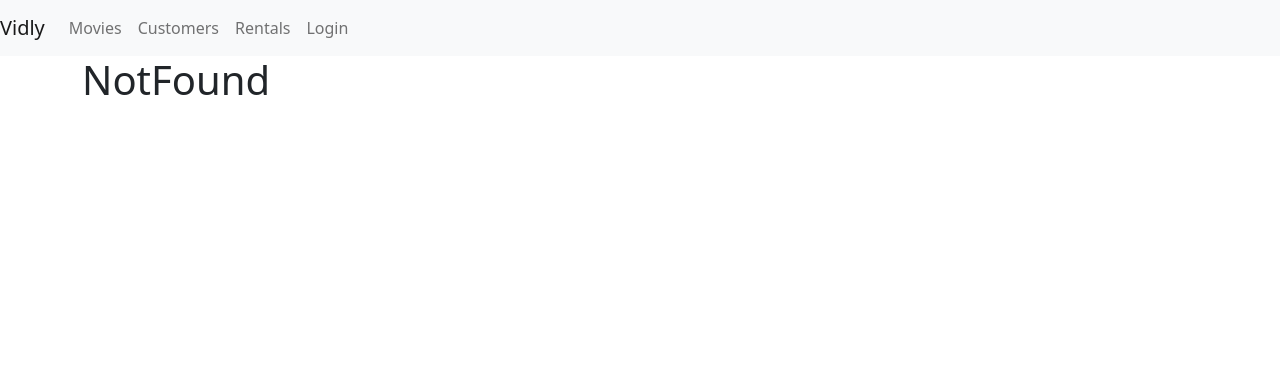
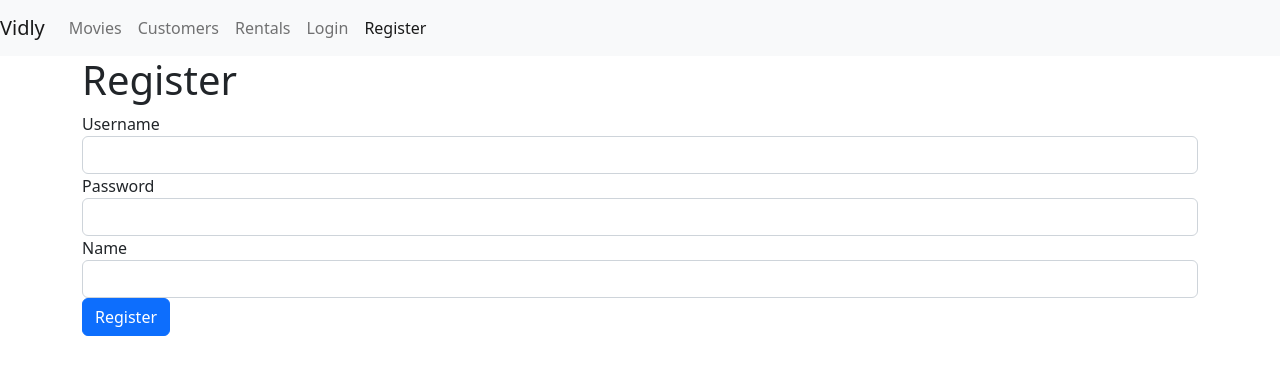
Before and after one commit to manijehshirzadeh/vidly, a React (Create React App) app: page /register in a window 1280 px wide. Before the commit this address led to /not-found. Shown: the top 374 px of the page. Built offline with nearby package versions, Linux system fonts and the light colour scheme.

Commit message:
created register form, used it in register route

```diff
--- a/src/App.js
+++ b/src/App.js
@@ -7,6 +7,8 @@ import Rentals from "./components/rentals";
 import NotFound from "./components/notFound";
 import NavBar from "./components/navBar";
 import LoginForm from "./components/loginForm";
+import RegisterForm from "./components/registerForm";
+
 import "./App.css";
 
 class App extends Component {
@@ -16,6 +18,7 @@ class App extends Component {
         <NavBar />
         <main className="container">
           <Switch>
+            <Route path="/register" component={RegisterForm} />
             <Route path="/login" component={LoginForm} />
             <Route path="/movies/:id" component={MovieForm} />
             <Route path="/movies" component={Movies} />
--- a/src/components/navBar.jsx
+++ b/src/components/navBar.jsx
@@ -32,6 +32,9 @@ const NavBar = () => {
           <NavLink className="nav-item nav-link" to="/login">
             Login
           </NavLink>
+          <NavLink className="nav-item nav-link" to="/register">
+            Register
+          </NavLink>
         </div>
       </div>
     </nav>
--- /dev/null
+++ b/src/components/registerForm.jsx
@@ -0,0 +1,43 @@
+import React, { Component } from "react";
+
+class RegisterForm extends Component {
+  state = {
+    account: { username: "", password: "", name: "" },
+  };
+
+  handleSubmit = (e) => {
+    e.preventDefault();
+
+    console.log("Registered");
+  };
+
+  render() {
+    return (
+      <div>
+        <h1>Register</h1>
+        <form onSubmit={this.handleSubmit}>
+          <div className="form-group">
+            <label htmlFor="username">Username</label>
+            <input
+              value={this.state.account.username}
+              id="username"
+              type="text"
+              className="form-control"
+            />
+          </div>
+          <div className="form-group">
+            <label htmlFor="password">Password</label>
+            <input id="password" type="text" className="form-control" />
+          </div>
+          <div className="form-group">
+            <label htmlFor="name">Name</label>
+            <input id="name" type="text" className="form-control" />
+          </div>
+          <button className="btn btn-primary">Register</button>
+        </form>
+      </div>
+    );
+  }
+}
+
+export default RegisterForm;
```
